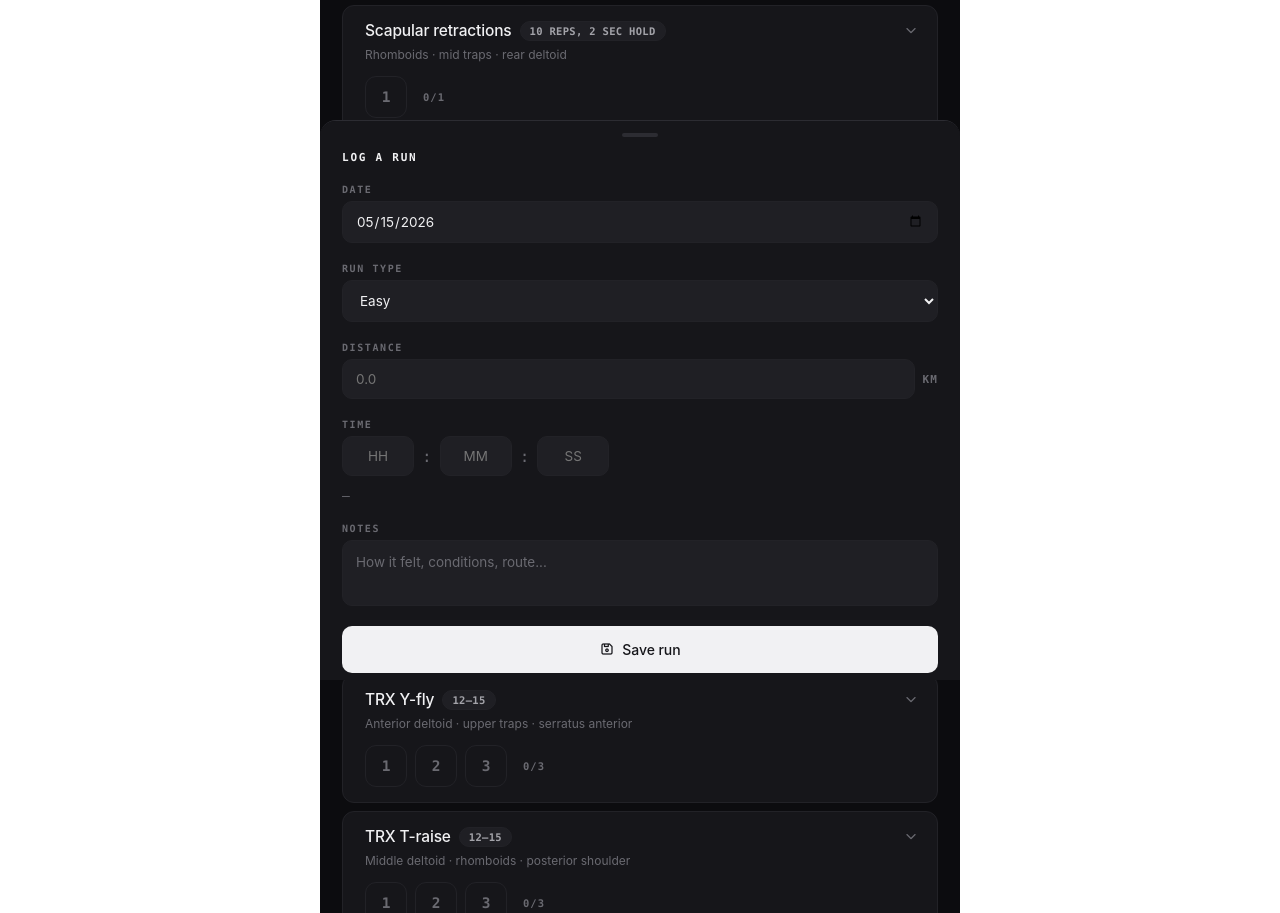
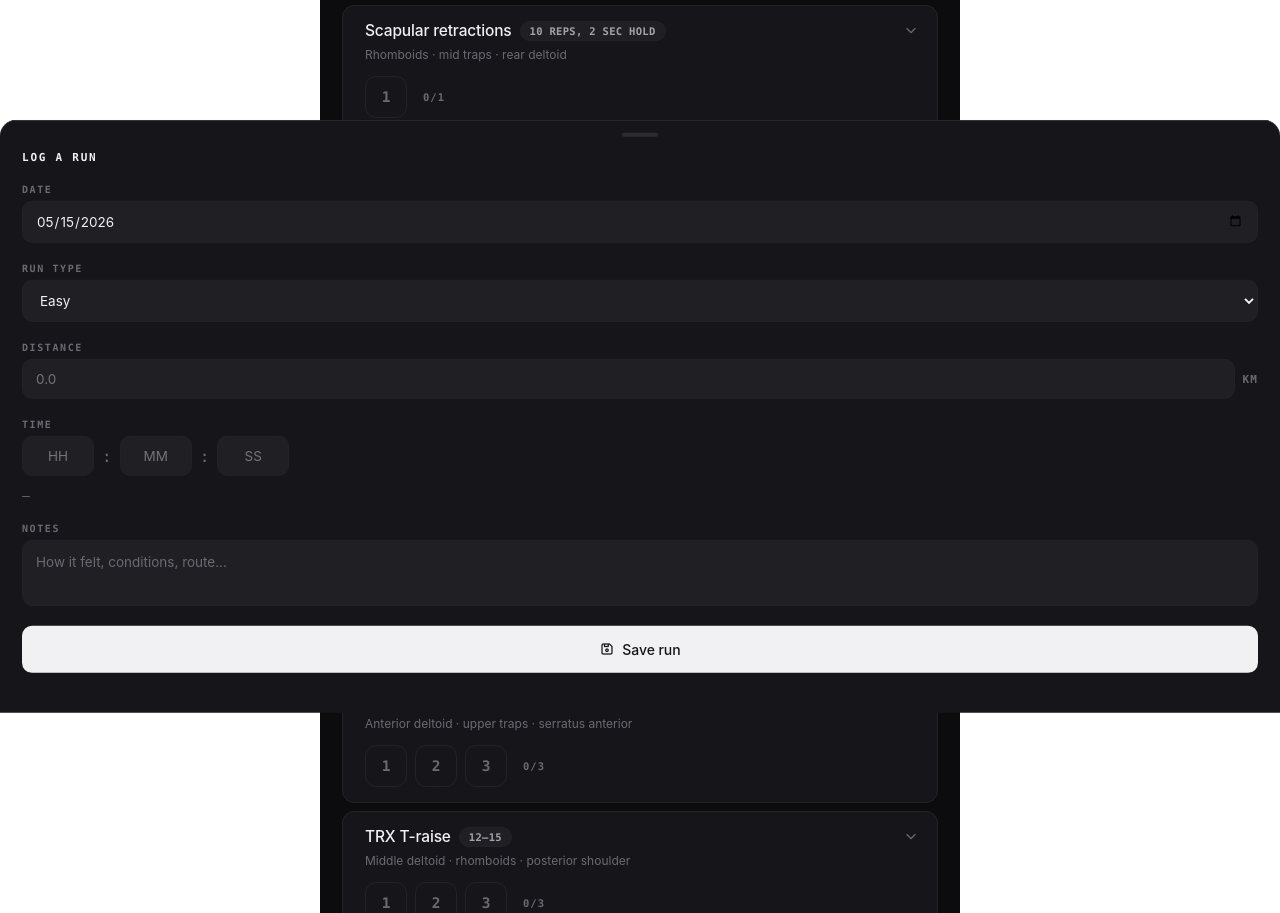
Before and after one commit to BluestoneMario/workout-tracker, a plain HTML site: page index.html in a window 1280 px wide. Shown: the part 680-1593 px from the top of the page. Drawn offline with Linux system fonts and the light colour scheme.

Commit message:
Fix run sheet mobile overflow and scroll containment

```diff
--- a/index.html
+++ b/index.html
@@ -852,17 +852,20 @@
 .run-sheet{
   position:fixed;
   bottom:0;
-  left:max(0px, calc(50vw - 320px));
-  right:max(0px, calc(50vw - 320px));
+  left:0;
+  right:0;
   z-index:41;
   background:var(--color-background-primary, #16161a);
   border-top:1px solid var(--color-border-secondary, #2c2c32);
   border-radius:16px 16px 0 0;
-  max-height:70vh;
+  max-height:75vh;
   overflow-y:auto;
+  overflow-x:hidden;
+  overscroll-behavior:contain;
   padding:0 22px 40px;
   transform:translateY(100%);
   transition:transform .3s cubic-bezier(.32,.72,0,1);
+  box-sizing:border-box;
 }
 .run-sheet.open{
   transform:translateY(0);
```
